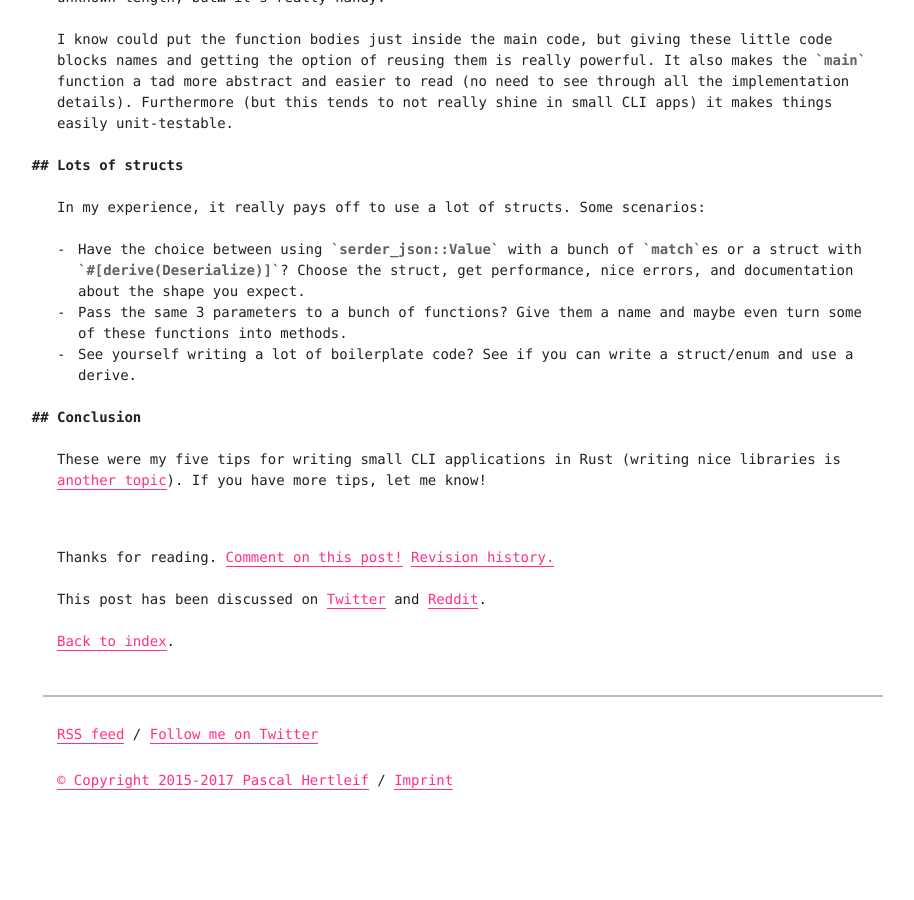
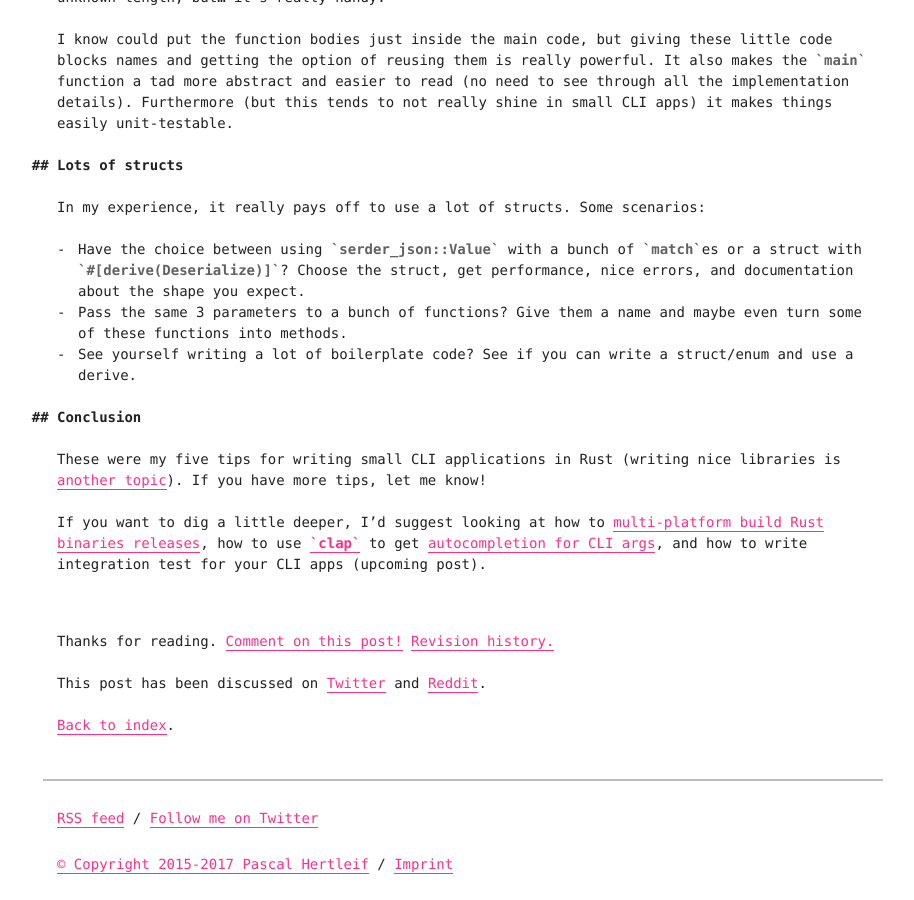
Before and after one commit to killercup/scribbles, a Jekyll site: the page built from _posts/2017-08-31-rust-cli-tips.md, in a window 1280 px wide and 900 px high, scrolled down 4798 px. Shown: the whole window, without its empty margins (177-1091 px from the left). Built offline with Jekyll 4.4.1, drawn with Linux system fonts in a browser that asks for light colours; before the commit the page ends 5614 px from its top, so only the background shows below that.

Commit message:
CLI tips: Add some "digging deeper" links

```diff
--- a/_posts/2017-08-31-rust-cli-tips.md
+++ b/_posts/2017-08-31-rust-cli-tips.md
@@ -218,9 +218,13 @@ In my experience, it really pays off to use a lot of structs. Some scenarios:
 
 These were my five tips for writing small CLI applications in Rust (writing nice libraries is [another topic][elegant APIs]). If you have more tips, let me know!
 
+If you want to dig a little deeper, I'd suggest looking at how to [multi-platform build Rust binaries releases][trust], how to use [`clap`] to get [autocompletion for CLI args], and how to write integration test for your CLI apps (upcoming post).
+
 
 [Rust]: https://www.rust-lang.org/
 [`structopt`]: https://docs.rs/structopt
-[`clap`]: https://docs.rs/clap
+[`clap`]: https://clap.rs
 [`error-chain`]: https://docs.rs/error-chain
 [elegant APIs]: {% post_url 2016-07-21-elegant-apis-in-rust %}
+[trust]: https://github.com/japaric/trust
+[autocompletion for CLI args]: https://blog.clap.rs/complete-me/
```
